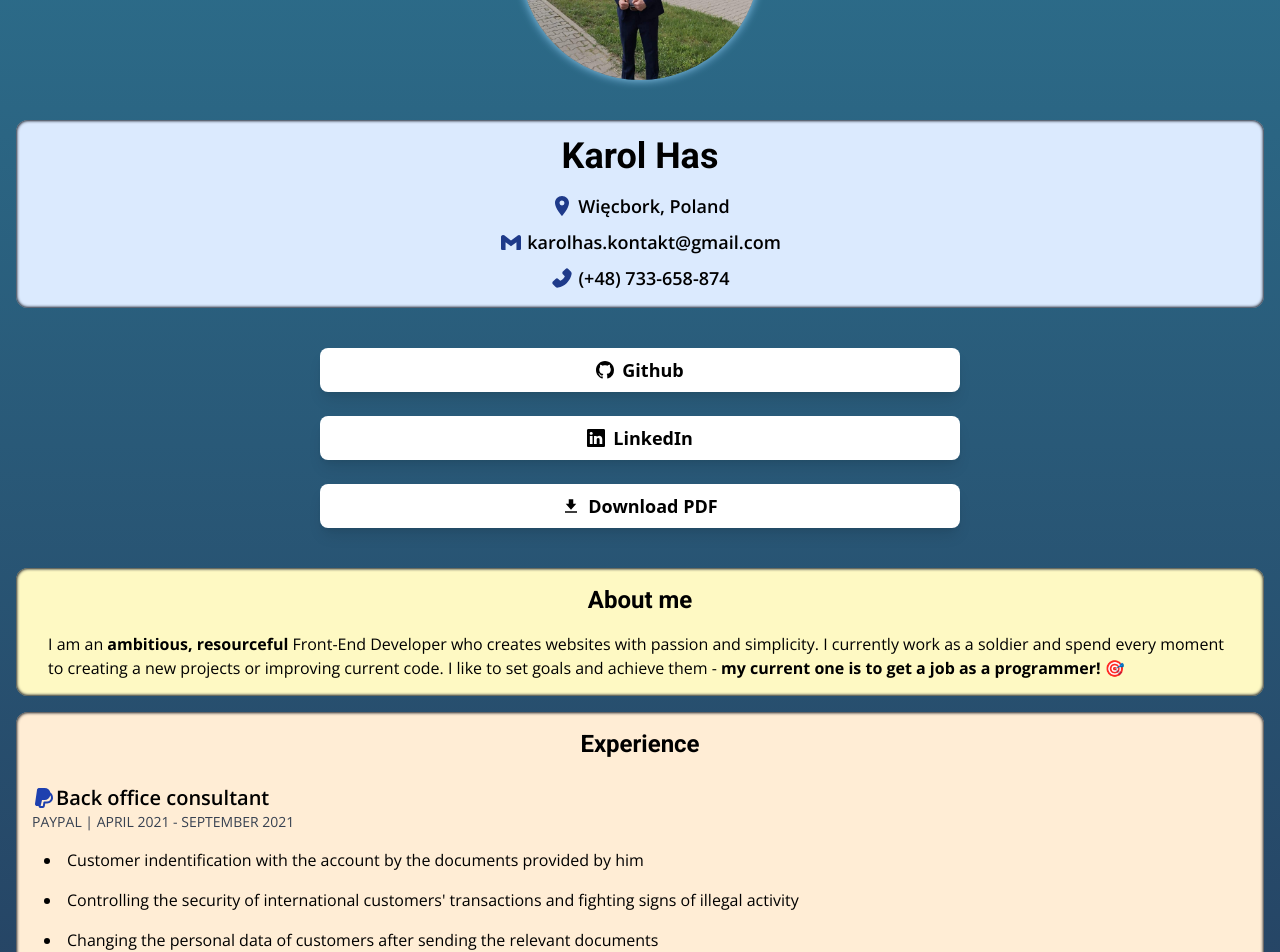
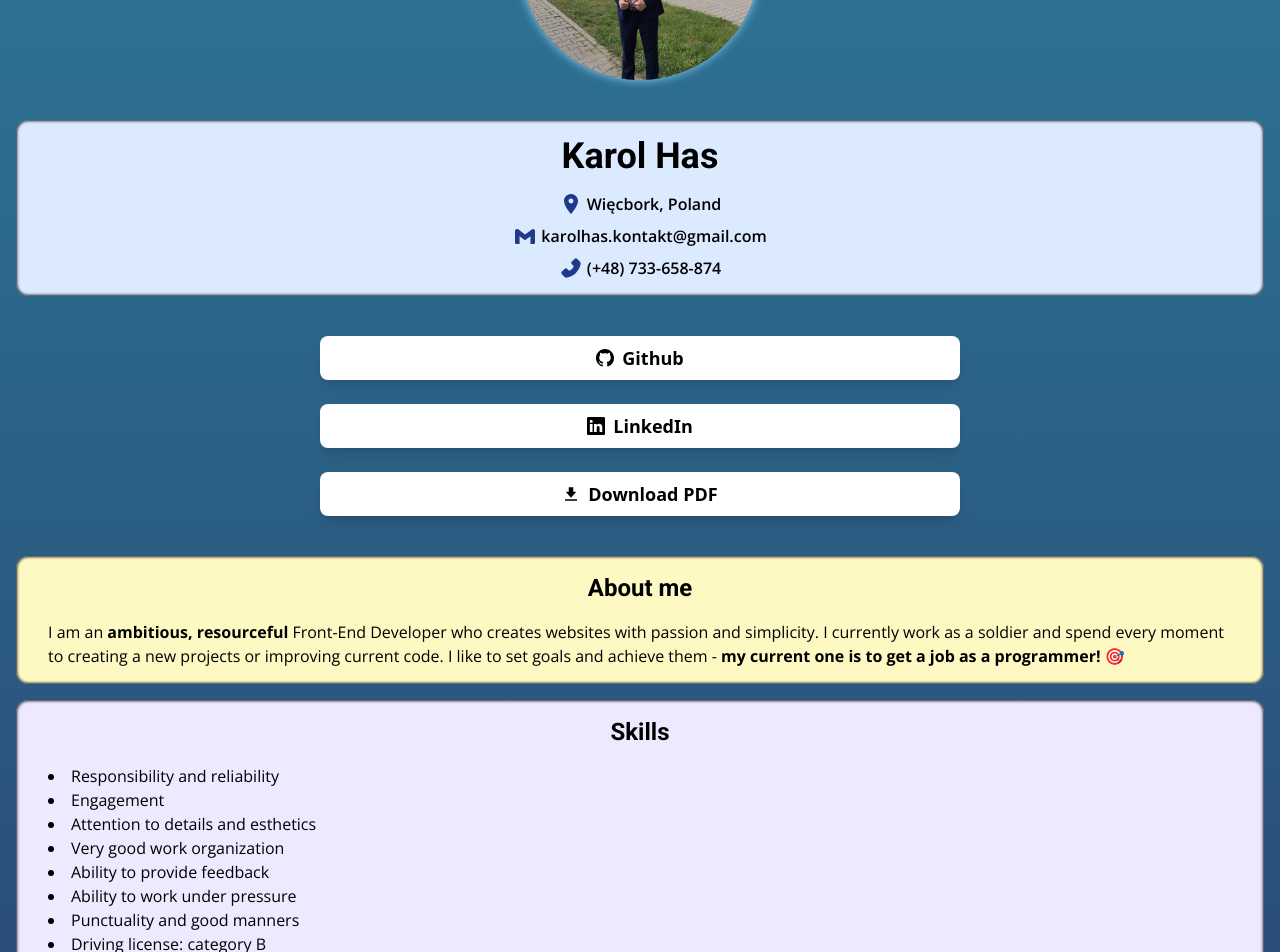
Before and after one commit to karolhas/CV, a React (Vite) app: page / in a window 1280 px wide. Shown: the part 200-1152 px from the top of the page. Built offline with nearby package versions, Linux system fonts and the light colour scheme.

Commit message:
Small fixes

```diff
--- a/src/App.tsx
+++ b/src/App.tsx
@@ -13,9 +13,9 @@ function App() {
       <Contact />
       <Buttons />
       <About />
+      <Skills />
       <Experience />
       <Education />
-      <Skills />
     </>
   );
 }
--- a/src/components/Contact.tsx
+++ b/src/components/Contact.tsx
@@ -7,9 +7,9 @@ function Contact() {
     <>
       <section
         id="contact"
-        className="m-4 rounded-xl bg-blue-100 p-4 text-lg shadow-[inset_0px_0px_3px_1px_#1a202c]"
+        className="m-4 rounded-xl bg-blue-100 p-4 shadow-[inset_0px_0px_3px_1px_#1a202c]"
       >
-        <h1 className="pb-4 text-center font-roboto text-4xl font-bold">
+        <h1 className="pb-4 text-center font-roboto text-4xl font-bold ">
           Karol Has
         </h1>
         <div className="px-2 font-openSans font-semibold">
--- a/src/components/Skills.tsx
+++ b/src/components/Skills.tsx
@@ -12,6 +12,7 @@ function Skills() {
             <li>Ability to provide feedback</li>
             <li>Ability to work under pressure</li>
             <li>Punctuality and good manners</li>
+            <li>Driving license: category B</li>
           </ul>
         </div>
       </section>
--- a/src/index.css
+++ b/src/index.css
@@ -11,10 +11,6 @@
 }
 
 body {
-  background: linear-gradient(
-    0deg,
-    #222e50 0%,
-    #2d728f 100%
-  );
+  background: linear-gradient(0deg, #273868 0%, #2e7897 100%);
   /* background: #2d728f; */
 }
```
